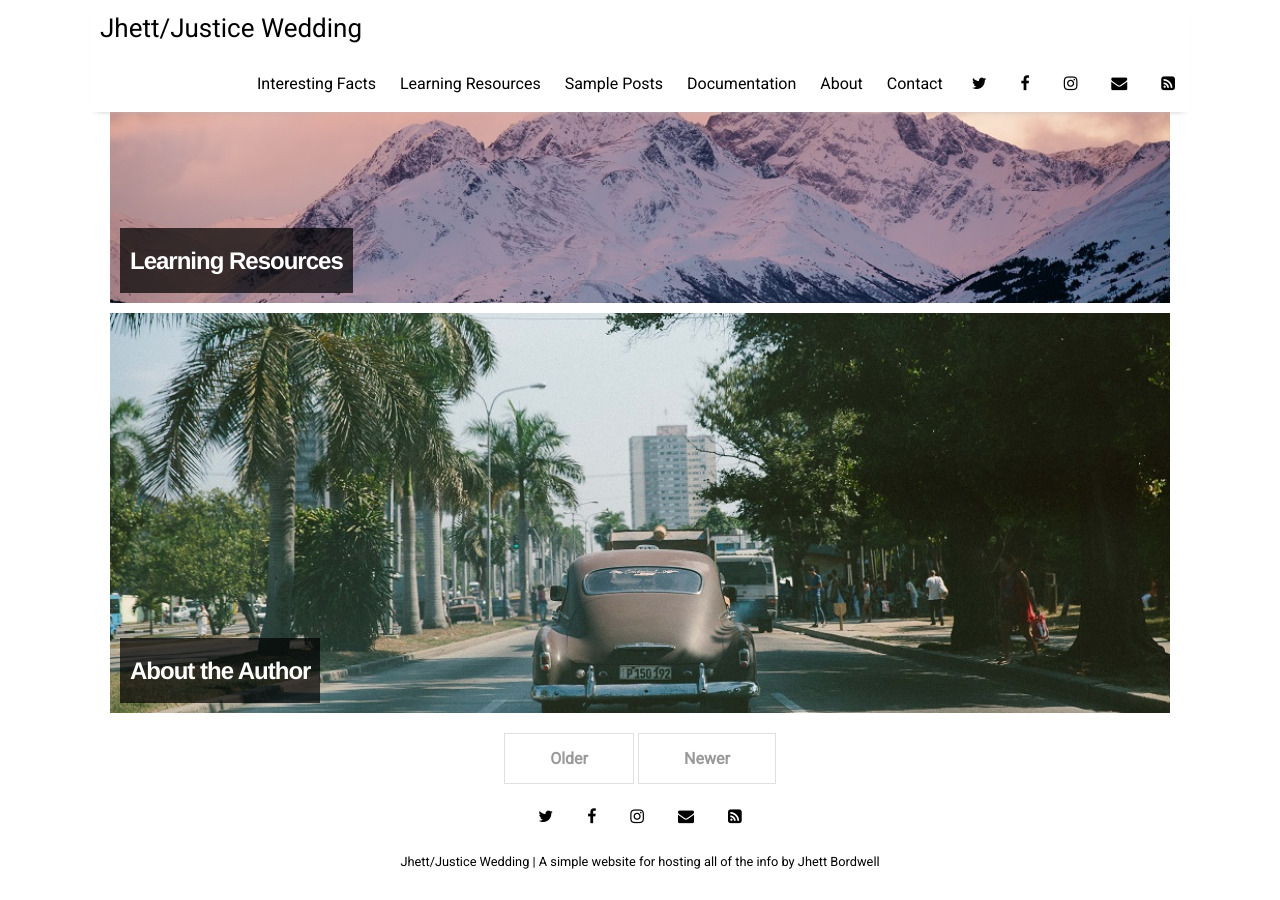
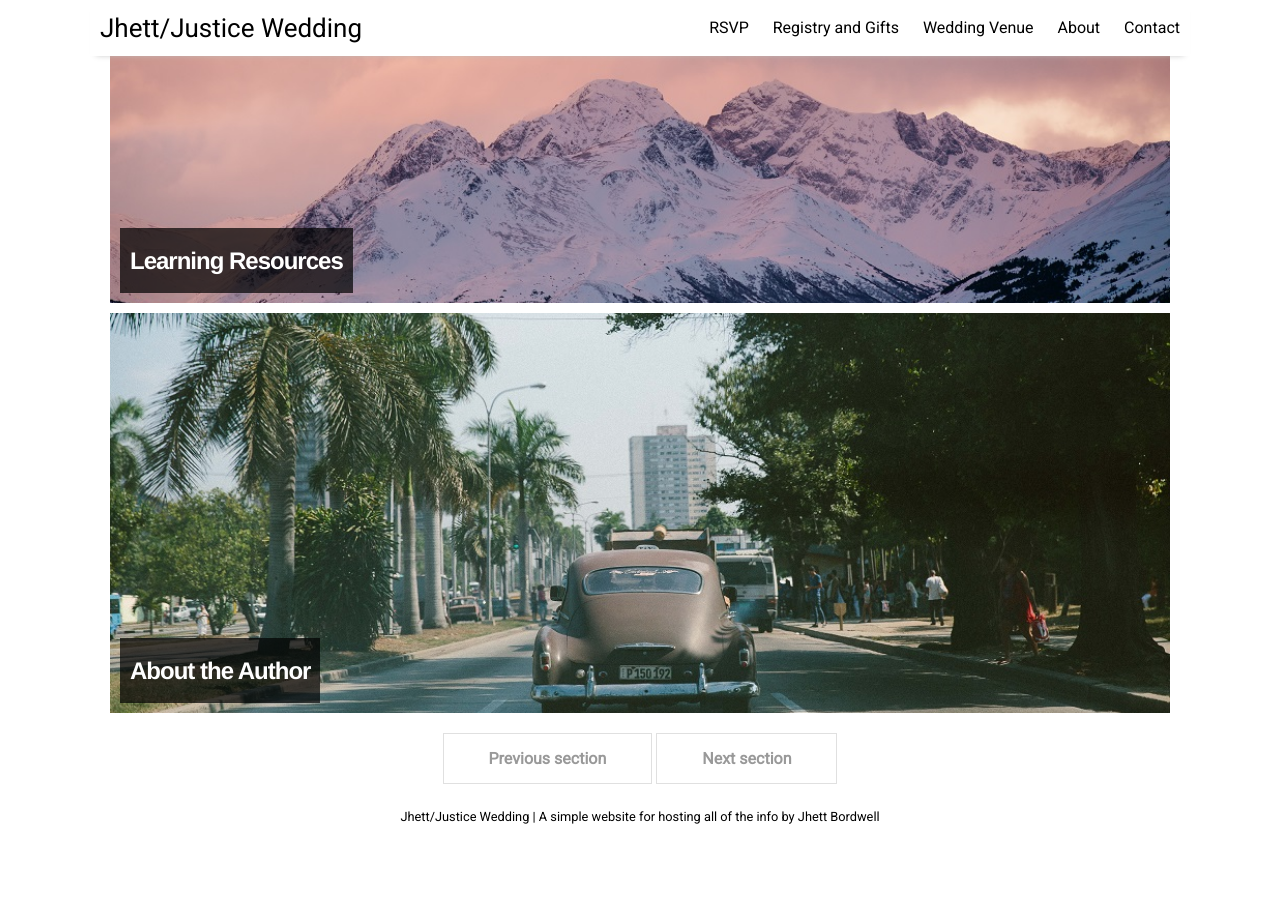
Before and after one commit to jhettbordwell/wedding, a Jekyll site: the page built from index.html, in a window 1280 px wide and 900 px high, scrolled down 1398 px. Built offline with Jekyll 4.4.1, drawn with Linux system fonts in a browser that asks for light colours; nearby versions of some CDN libraries; the list of posts is cut into pages by our own code; after the commit the page ends 2248 px from its top, so only the background shows below that.

Commit message:
putting together basic website structure

```diff
--- a/_data/settings.yml
+++ b/_data/settings.yml
@@ -4,31 +4,26 @@ disqus:
   disqus_shortname: 'millennial-3'
 
 # If you are not using Google Analytics, please change 'google-ID' to an empty string
-google-ID: 'UA-112060364-2'
+google-ID: ''
 
 menu:
-- {name: 'Interesting Facts',  url: 'facts'}
-- {name: 'Learning Resources', url: 'resources'}
-- {name: 'Sample Posts',       url: 'sample-posts'}
-- {name: 'Documentation',      url: 'documentation'}
+- {name: 'RSVP',  url: 'rsvp'}
+- {name: 'Registry and Gifts', url: 'registry'}
+- {name: 'Wedding Venue',      url: 'weddingvenue'}
 - {name: 'About',              url: 'about'}
 - {name: 'Contact',            url: 'contact'}
 
+
 # Available social icons are powered by Font Awesome, so you can use any icon that they offer
 social:
-- {icon: 'twitter', link:    'https://twitter.com/paululele'}
-- {icon: 'facebook', link:   'https://www.facebook.com/paululele'}
-- {icon: 'instagram', link:  'https://instagram.com/paululele'}
-- {icon: 'envelope', link:   'mailto:hello@paulle.ca'}
-- {icon: 'rss-square', link: 'feed.xml'}
 # - {icon: 'rss-square', link: 'rss-feed.xml'}
 
 # Customize site text
 pagination:
-  next_page: 'Newer'
-  previous_page: 'Older'
+  next_page: 'Next section'
+  previous_page: 'Previous section'
 
-sharing_button_prompt: 'Feel free to share!'
+sharing_button_prompt: ''
 
 related_posts: 'You may also enjoy...'
 
```
